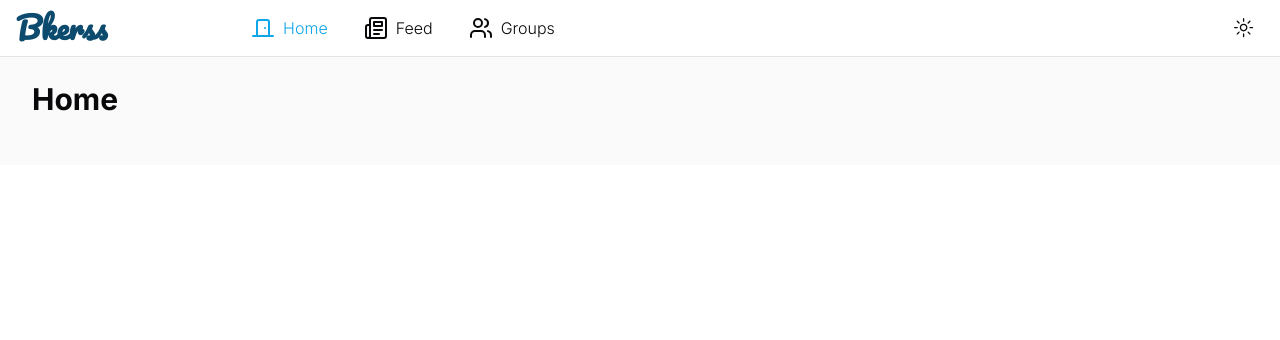
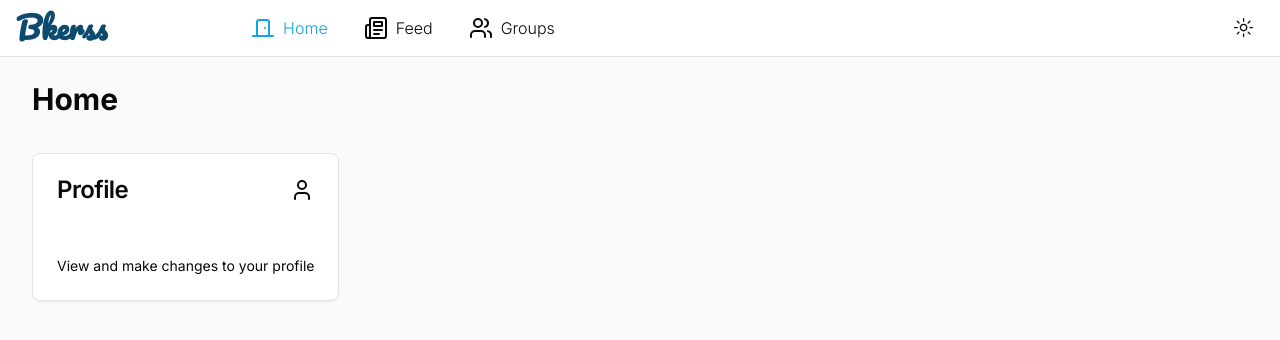
Before and after one commit to victoroab/bkerss, a Next.js app: page /app in a window 1280 px wide. Shown: the top 340 px of the page. Built offline with nearby package versions, Linux system fonts and the light colour scheme; no server answers.

Commit message:
ui: profile card

```diff
--- a/src/app/(app)/app/page.tsx
+++ b/src/app/(app)/app/page.tsx
@@ -1,8 +1,34 @@
+import {
+  Card,
+  CardContent,
+  CardDescription,
+  CardFooter,
+  CardHeader,
+  CardTitle,
+} from '@/components/ui/card'
+import { User } from 'lucide-react'
+
 export default function Page() {
   return (
     <div className="w-full flex flex-col flex-1">
       <h1 className="text-3xl font-bold">Home</h1>
-      <div className="my-auto"></div>
+      <div className="mt-7 py-2">
+        <div className="w-full flex flex-1 items-center border-green-200 h-full">
+          <Card className="cursor-pointer hover:shadow-md transition-shadow">
+            <CardHeader>
+              <CardTitle className="flex items-center justify-between gap-3">
+                Profile
+                <User />
+              </CardTitle>
+              <CardDescription></CardDescription>
+            </CardHeader>
+            <CardContent></CardContent>
+            <CardFooter className="text-sm">
+              View and make changes to your profile
+            </CardFooter>
+          </Card>
+        </div>
+      </div>
     </div>
   )
 }
--- a/src/app/layout.tsx
+++ b/src/app/layout.tsx
@@ -3,6 +3,7 @@
 import './globals.css'
 import { ClerkProvider } from '@clerk/nextjs'
 import { ThemeProvider } from '@/components/theme-provider'
+import NextTopLoader from 'nextjs-toploader'
 
 const inter = Inter({ subsets: ['latin'] })
 
@@ -26,6 +27,7 @@
             enableSystem
             disableTransitionOnChange
           >
+            <NextTopLoader />
             {children}
           </ThemeProvider>
         </body>
--- /dev/null
+++ b/src/components/ui/card.tsx
@@ -0,0 +1,79 @@
+import * as React from "react"
+
+import { cn } from "@/lib/utils"
+
+const Card = React.forwardRef<
+  HTMLDivElement,
+  React.HTMLAttributes<HTMLDivElement>
+>(({ className, ...props }, ref) => (
+  <div
+    ref={ref}
+    className={cn(
+      "rounded-lg border bg-card text-card-foreground shadow-sm",
+      className
+    )}
+    {...props}
+  />
+))
+Card.displayName = "Card"
+
+const CardHeader = React.forwardRef<
+  HTMLDivElement,
+  React.HTMLAttributes<HTMLDivElement>
+>(({ className, ...props }, ref) => (
+  <div
+    ref={ref}
+    className={cn("flex flex-col space-y-1.5 p-6", className)}
+    {...props}
+  />
+))
+CardHeader.displayName = "CardHeader"
+
+const CardTitle = React.forwardRef<
+  HTMLParagraphElement,
+  React.HTMLAttributes<HTMLHeadingElement>
+>(({ className, ...props }, ref) => (
+  <h3
+    ref={ref}
+    className={cn(
+      "text-2xl font-semibold leading-none tracking-tight",
+      className
+    )}
+    {...props}
+  />
+))
+CardTitle.displayName = "CardTitle"
+
+const CardDescription = React.forwardRef<
+  HTMLParagraphElement,
+  React.HTMLAttributes<HTMLParagraphElement>
+>(({ className, ...props }, ref) => (
+  <p
+    ref={ref}
+    className={cn("text-sm text-muted-foreground", className)}
+    {...props}
+  />
+))
+CardDescription.displayName = "CardDescription"
+
+const CardContent = React.forwardRef<
+  HTMLDivElement,
+  React.HTMLAttributes<HTMLDivElement>
+>(({ className, ...props }, ref) => (
+  <div ref={ref} className={cn("p-6 pt-0", className)} {...props} />
+))
+CardContent.displayName = "CardContent"
+
+const CardFooter = React.forwardRef<
+  HTMLDivElement,
+  React.HTMLAttributes<HTMLDivElement>
+>(({ className, ...props }, ref) => (
+  <div
+    ref={ref}
+    className={cn("flex items-center p-6 pt-0", className)}
+    {...props}
+  />
+))
+CardFooter.displayName = "CardFooter"
+
+export { Card, CardHeader, CardFooter, CardTitle, CardDescription, CardContent }
```
